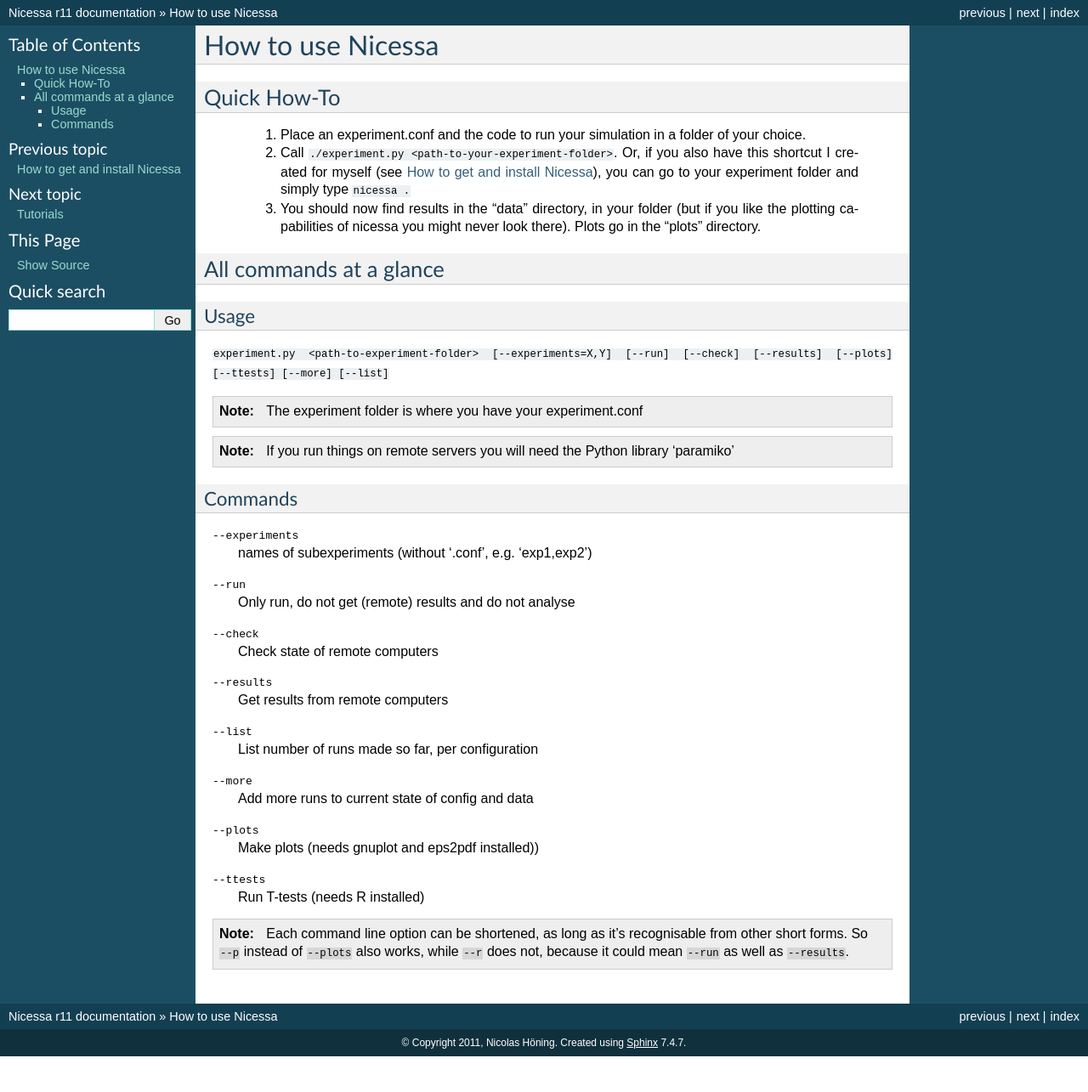
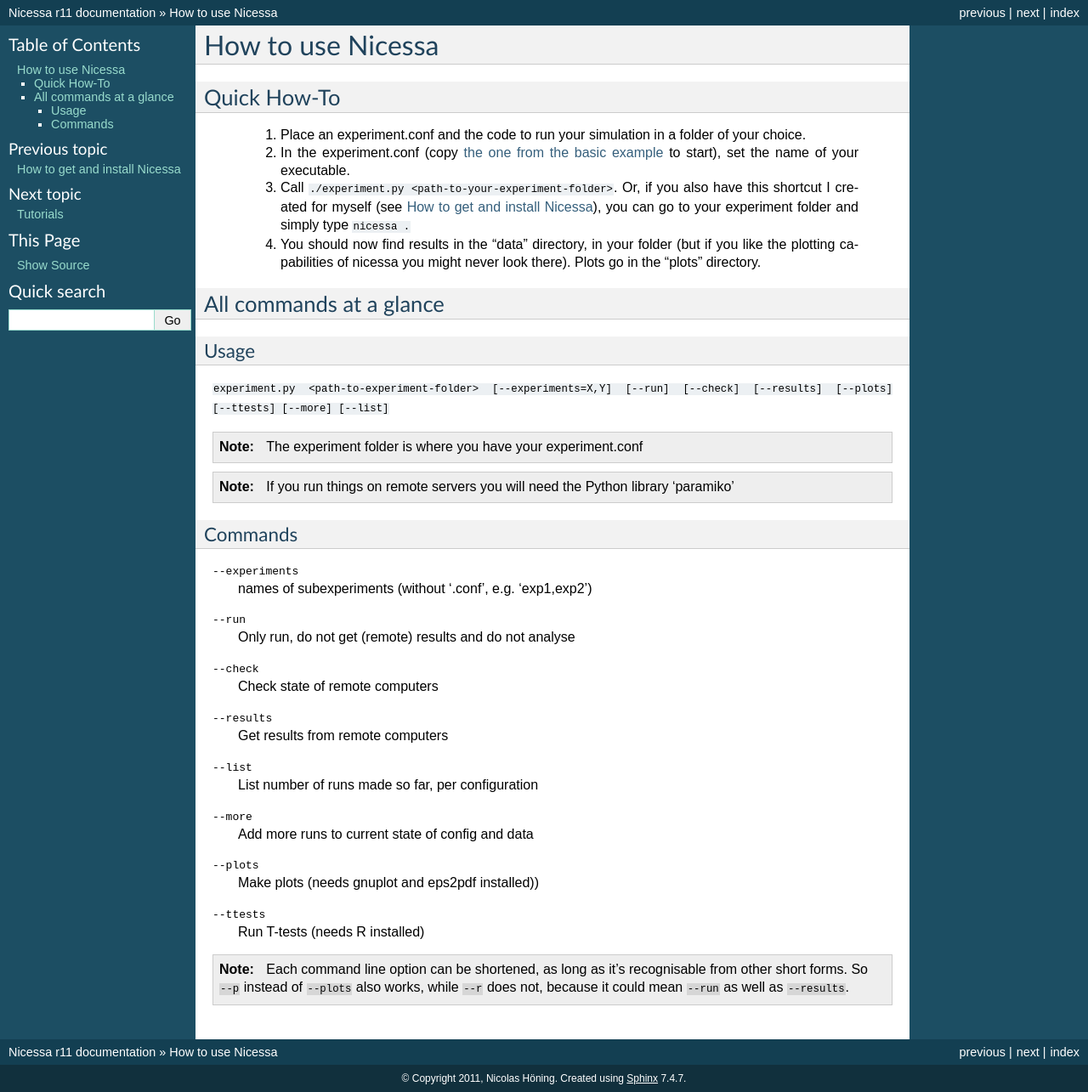
Before and after one commit to nhoening/StoSim, a Sphinx documentation site: the page built from doc/qa/usage.rst, in a window 1280 px wide. Shown: the whole page at 85% size. Built offline with Sphinx 7.4.7, drawn with Linux system fonts in a browser that asks for light colours; before the commit the page ends 1243 px from its top, so only the background shows below that.

Commit message:
mention an example experiment.conf

```diff
--- a/doc/qa/usage.rst
+++ b/doc/qa/usage.rst
@@ -6,8 +6,9 @@
 Quick How-To
 ------------
   1. Place an experiment.conf and the code to run your simulation in a folder of your choice.
-  2. Call ``./experiment.py <path-to-your-experiment-folder>``. Or, if you also have this shortcut I created for myself (see :ref:`get`), you can go to your experiment folder and simply type ``nicessa .``
-  3. You should now find results in the "data" directory, in your folder (but if you like the plotting capabilities of nicessa you might never look there). Plots go in the "plots" directory.
+  2. In the experiment.conf (copy `the one from the basic example <../../../examples/basic/experiment.conf>`_ to start), set the name of your executable.
+  3. Call ``./experiment.py <path-to-your-experiment-folder>``. Or, if you also have this shortcut I created for myself (see :ref:`get`), you can go to your experiment folder and simply type ``nicessa .``
+  4. You should now find results in the "data" directory, in your folder (but if you like the plotting capabilities of nicessa you might never look there). Plots go in the "plots" directory.
 
 All commands at a glance
 ----------
```
